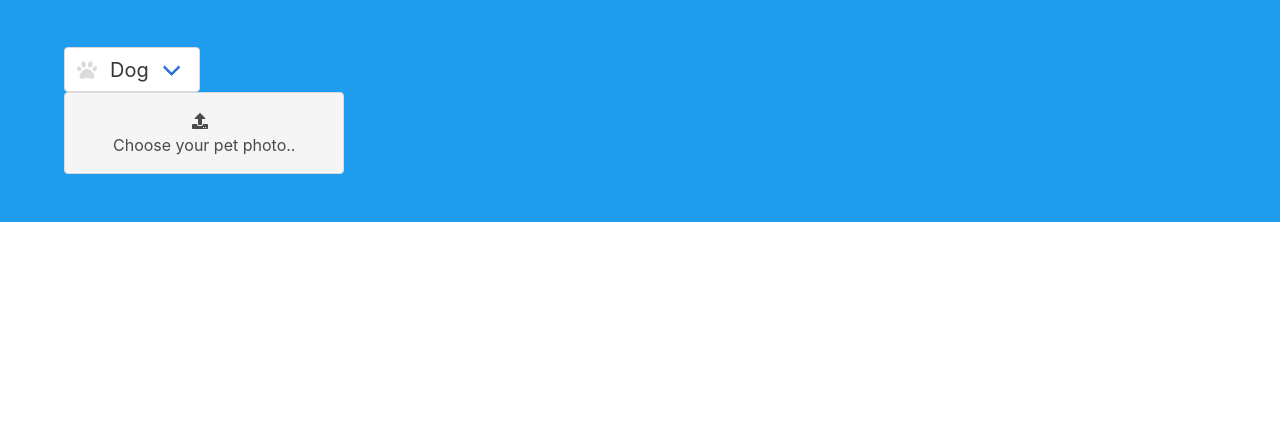
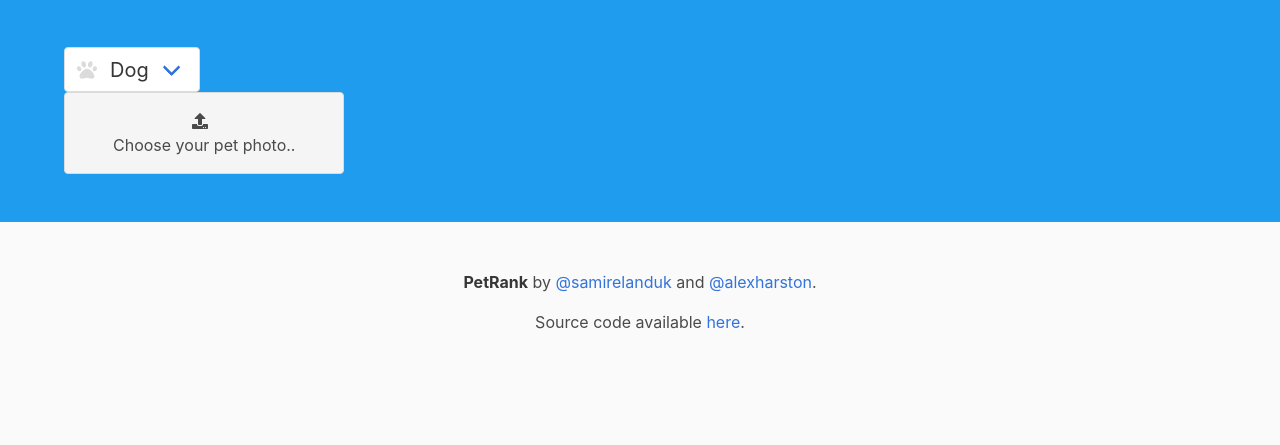
Before and after one commit to lovevn/petrank, a Django app: template core/templates/home.html in a window 1280 px wide. Shown: the part 234-679 px from the top of the page. Run offline with Django 3.2, Linux system fonts and the light colour scheme; the template is opened without the code that fills it, so the values that code supplies are empty; some libraries are stand-ins or nearby versions.

Commit message:
footer changes

```diff
--- a/core/templates/home.html
+++ b/core/templates/home.html
@@ -97,6 +97,17 @@
             </div>
         </div>
     </section>
+    <footer class="footer">
+        <div class="content has-text-centered">
+            <p>
+                <strong>PetRank</strong> by
+                <a href="https://twitter.com/samirelanduk" target="_blank">@samirelanduk</a> and
+                <a href="https://twitter.com/alexharston" target="_blank">@alexharston</a>.
+                <p>Source code available
+                <a href="https://www.github.com/alexharston/petrank" target="_blank">here</a>.</p>
+            </p>
+        </div>
+    </footer>
 </body>
 <script src="https://code.jquery.com/jquery-3.3.1.min.js"></script>
 </html>
```
Also changed, not shown: 1 other file.
